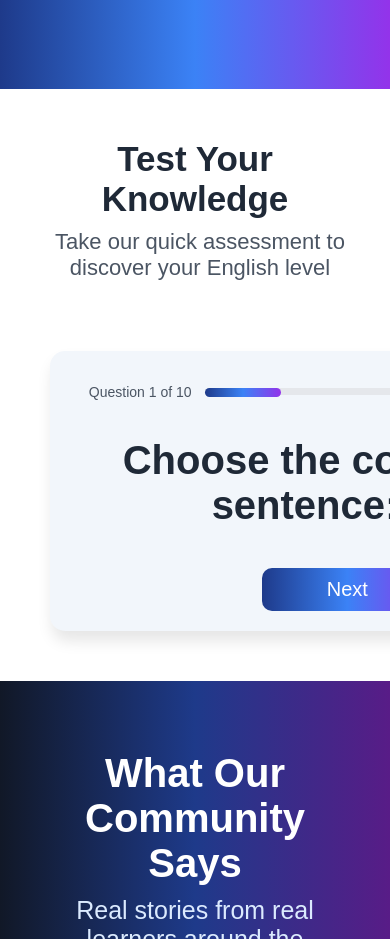
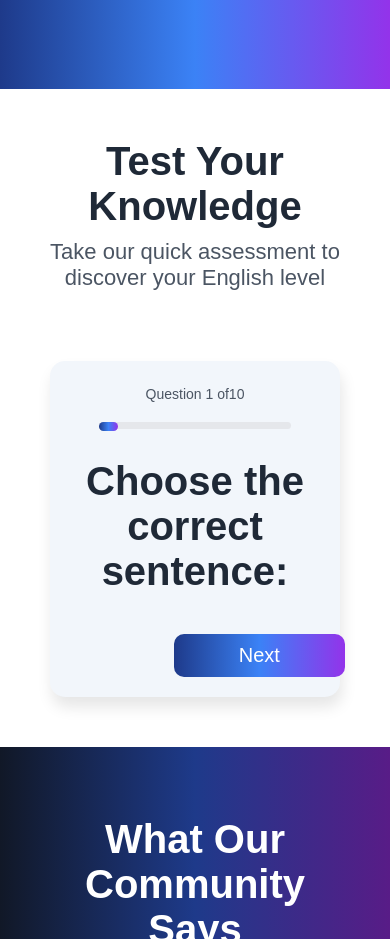
Before and after one commit to Muzaffarfullstack/linguacraft, a React (Vite) app: page / in a window 390 px wide. Shown: the part 5080-6019 px from the top of the page. Built offline with nearby package versions, Linux system fonts and the light colour scheme.

Commit message:
some media added

```diff
--- a/src/components/Quiz.css
+++ b/src/components/Quiz.css
@@ -148,14 +148,15 @@
     /* blue */ 0 8px 30px rgba(147, 51, 234, 0.25);
 }
 @media screen and (max-width: 480px) {
-  .quiz-text h1 {
-    font-size: 35px;
+  .quiz-body {
+    width: 100%;
   }
-  .quiz-text p {
-    width: 300px;
+  .quiz-header {
+    width: 100%;
+    gap: 20px;
+    flex-direction: column;
   }
-  .quiz-main {
-    width: 480px;
-    text-align: left;
+  .quiz-header img {
+    display: none;
   }
 }
--- a/src/components/Quiz.jsx
+++ b/src/components/Quiz.jsx
@@ -59,7 +59,7 @@ function Quiz() {
       <div className="quiz-body" data-aos="fade-up">
         <div className="quiz-header">
           <div className="question-length">
-            Question {answeredQuestions} of{" "}
+            Question {answeredQuestions} of
             {questions ? questions.quizQuestions.length : 0}
           </div>
           <div className="quiz-progress">
```
